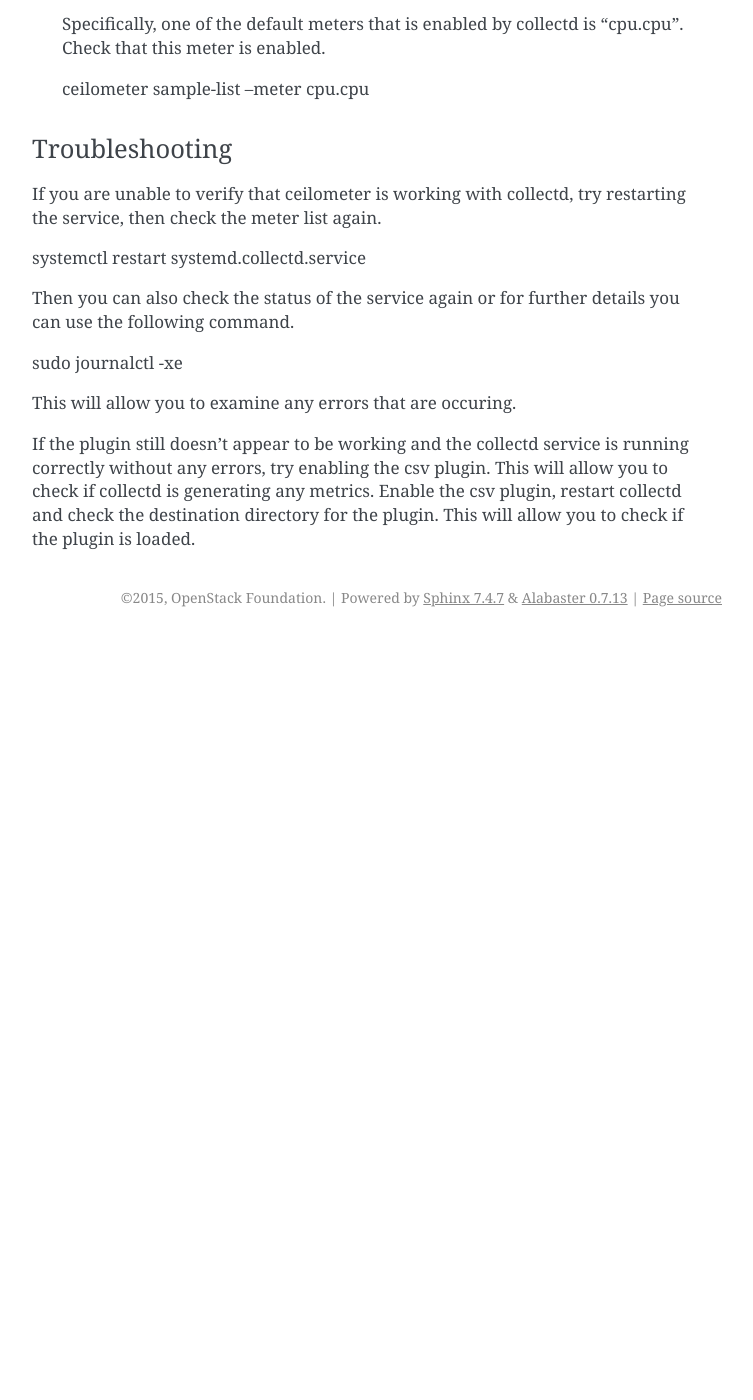
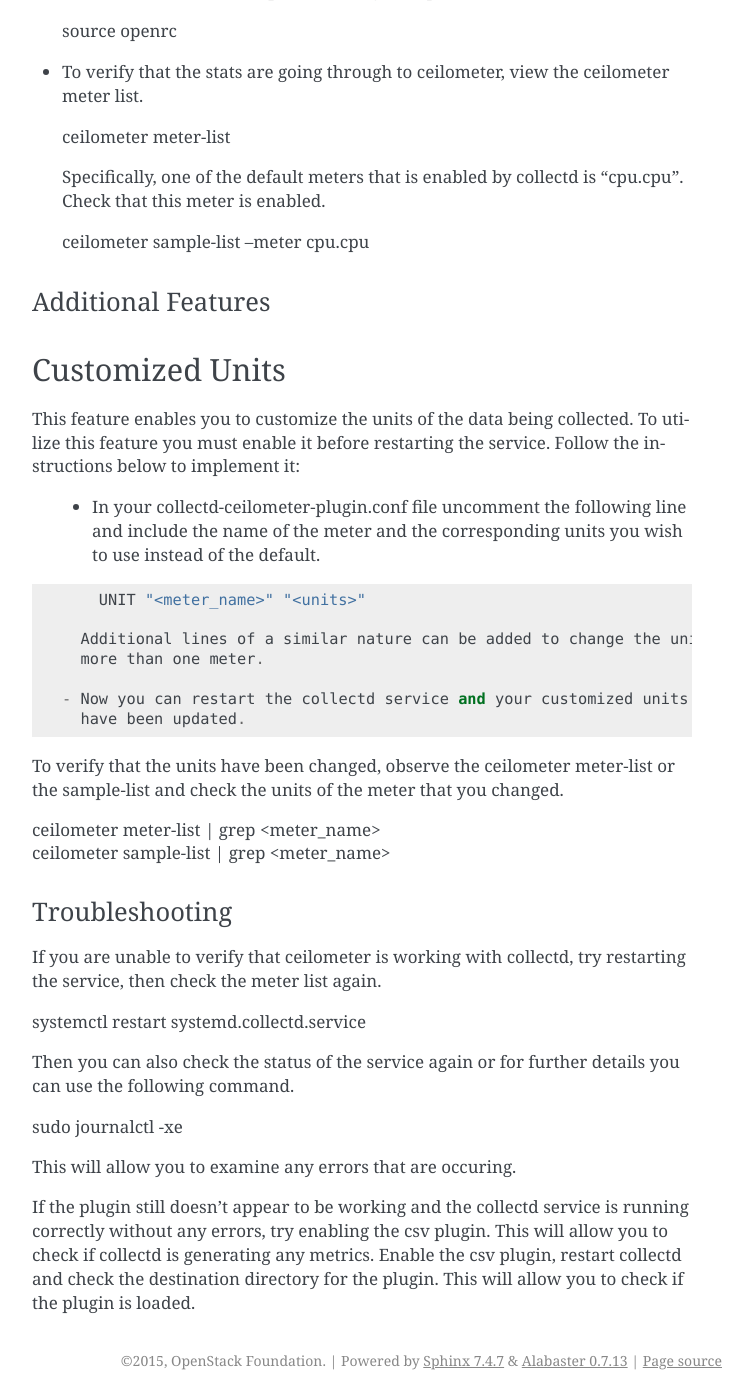
Before and after one commit to openstack-archive/collectd-openstack-plugins, a Sphinx documentation site: the page built from doc/source/GSG.rst, in a window 1280 px wide and 1400 px high, scrolled down 2760 px. Shown: the whole window, without its empty margins (388-1141 px from the left). Built offline with Sphinx 7.4.7, drawn with Linux system fonts in a browser that asks for light colours; before the commit the page ends 3397 px from its top, so only the background shows below that; some of the changed text lies outside the part shown.

Commit message:
Confirmed that the custom units feature can be enabled
  - Tested the custom units feature, confirmed that it can be
    enabled when plugin is installed manually with collectd.
  - Updated the GSG.rst file with instructions on how to
    enable the feature.
  - Updated the collectd-ceilometer-plugin.conf file to allow
    this feature to be enabled
  - Provided a reno for this feature update.

Change-Id: I007e262f2676067ebd3bdc16dac0e26155a1f1e9

```diff
--- a/doc/source/GSG.rst
+++ b/doc/source/GSG.rst
@@ -83,8 +83,10 @@ but because you specified "--prefix=/usr" during configuration it is now
 located "/usr/etc/collectd.conf".
 
 Configurations for the plugin itself are specified in its own .conf file,
-collectd-ceilometer-plugin.conf. The filepath to this file should be included
-in the collectd.conf file.
+collectd-ceilometer-plugin.conf.
+
+Copy collectd-celiometer-plugin/etc/collectd.conf.d/collectd-ceilometer-plugin.conf
+onto your machine. Include the filepath to this file in your collectd.conf file.
 
 | Include /path/to/collectd-ceilometer-plugin.conf
 
@@ -107,6 +109,10 @@ to suit your environment:
   "internalURL".
 
   | CEILOMETER_URL_TYPE "internalURL"
+
+* If you would like to enable any additional features please follow the
+  instructions provided in the "Additional Features" section below before
+  moving on to the next step.
 
 Now, you can restart the collectd service and the plugin for ceilometer should
 be working with collectd.
@@ -132,6 +138,36 @@ To verify that ceilometer is working with collectd use the ceilometer client.
 
   |  ceilometer sample-list --meter cpu.cpu
 
+Additional Features
+===================
+
+Customized Units
+-----------------
+
+This feature enables you to customize the units of the data being collected.
+To utilize this feature you must enable it before restarting the service.
+Follow the instructions below to implement it:
+
+  - In your collectd-ceilometer-plugin.conf file uncomment the following
+    line and include the name of the meter and the corresponding units you wish
+    to use instead of the default.
+
+::
+
+      UNIT "<meter_name>" "<units>"
+
+    Additional lines of a similar nature can be added to change the units of
+    more than one meter.
+
+  - Now you can restart the collectd service and your customized units will
+    have been updated.
+
+To verify that the units have been changed, observe the ceilometer meter-list
+or the sample-list and check the units of the meter that you changed.
+
+| ceilometer meter-list | grep <meter_name>
+| ceilometer sample-list | grep <meter_name>
+
 Troubleshooting
 ===============
 
```
Also changed, not shown: doc/source/devstackGSG.rst (+5 -4 lines), 3 other files.
